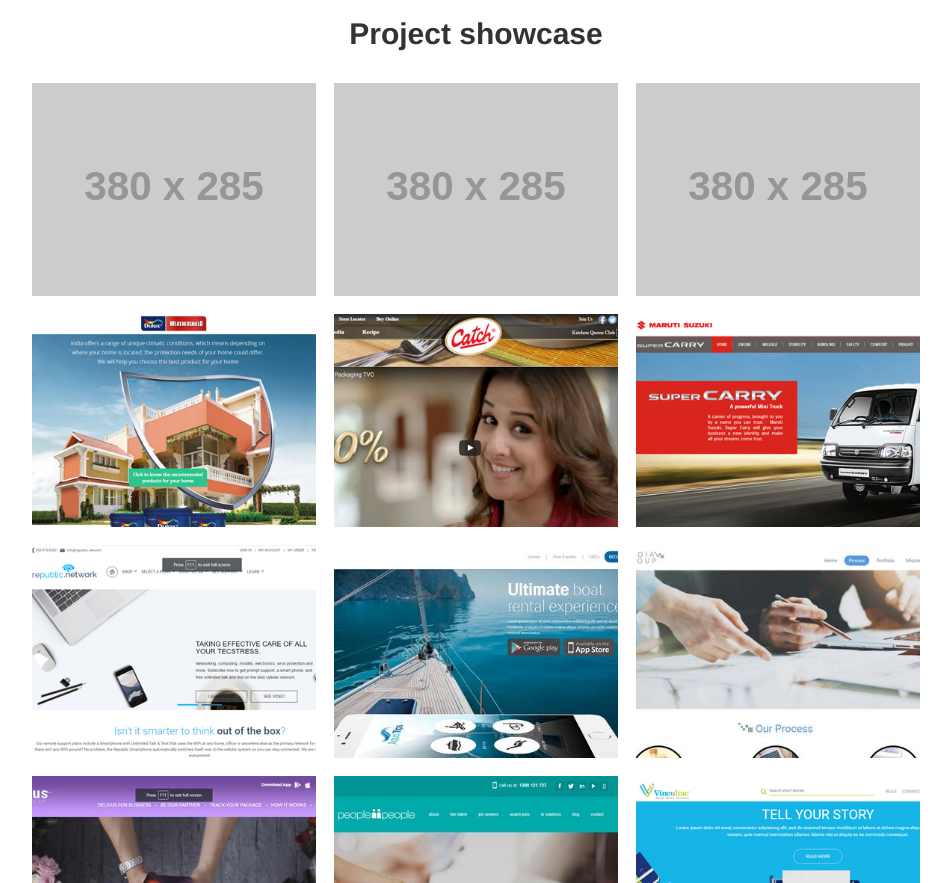
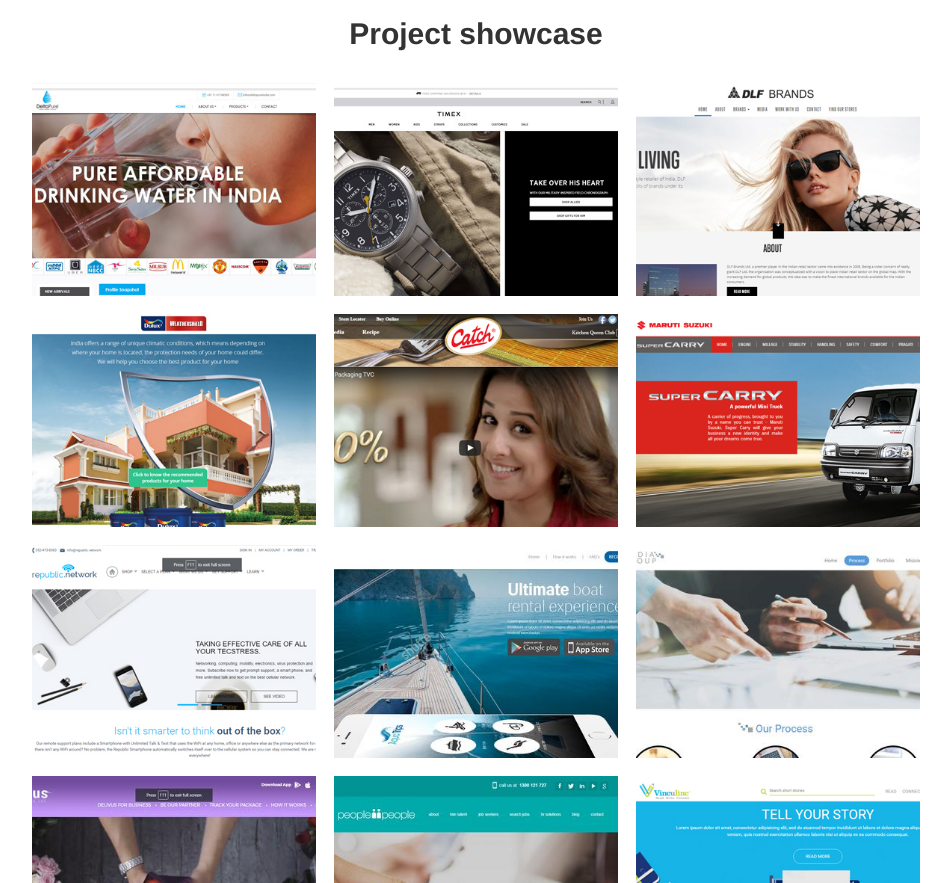
Before and after one commit to yjoon45/yjoon45.github.io, a plain HTML site: page index.html in a window 1280 px wide. Shown: the part 1990-2873 px from the top of the page, without its empty margins (164-1115 px from the left). Drawn offline with nearby package versions, Linux system fonts and the light colour scheme; placeholder pictures from the web are drawn by us.

Commit message:
added thumbnail

```diff
--- a/index.html
+++ b/index.html
@@ -83,7 +83,7 @@
 			<div class="project-grid">
 				<div class="project-grid-item">
 					<a target="_blank" href="http://deltapureindia.com/" class="project-grid-link">
-						<img src="http://placehold.it/380/285" alt="" class="img-responsive">
+						<img src="images/deltapure.jpg" alt="" class="img-responsive">
 						<div class="project-grid-caption">
 							<div>
 								Delta pure
@@ -94,7 +94,7 @@
 				</div>
 				<div class="project-grid-item">
 					<a target="_blank" href="https://www.timex.com/" class="project-grid-link">
-						<img src="http://placehold.it/380/285" alt="" class="img-responsive">
+						<img src="images/timex.jpg" alt="" class="img-responsive">
 						<div class="project-grid-caption">
 							<div>
 								Timex
@@ -105,7 +105,7 @@
 				</div>
 				<div class="project-grid-item">
 					<a target="_blank" href="http://www.dlfbrands.com/" class="project-grid-link">
-						<img src="http://placehold.it/380/285" alt="" class="img-responsive">
+						<img src="images/dlfbrands.jpg" alt="" class="img-responsive">
 						<div class="project-grid-caption">
 							<div>
 								DLF Brands
```
